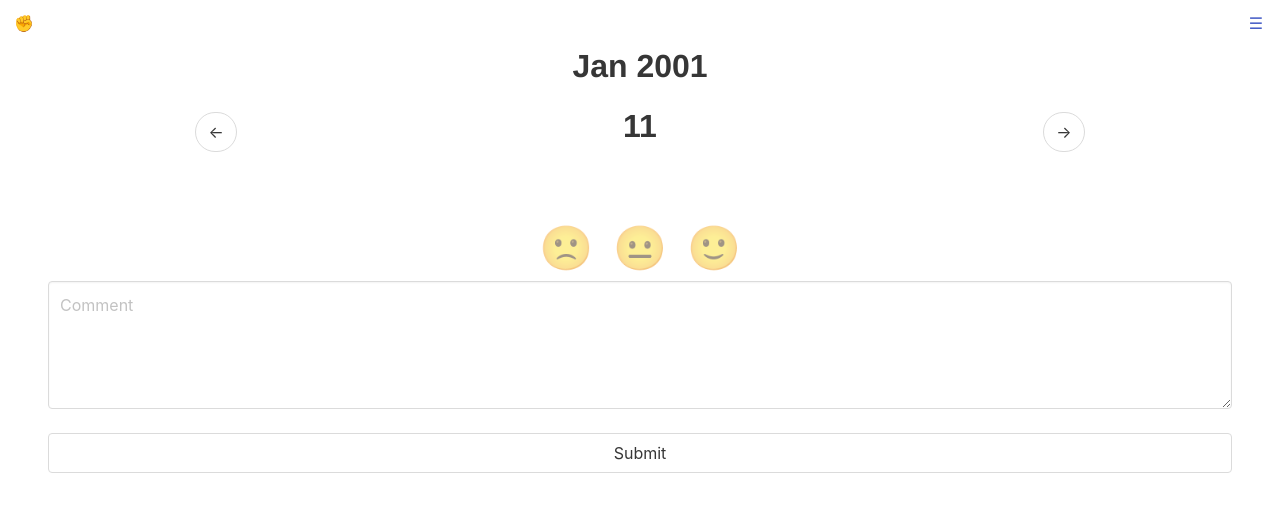
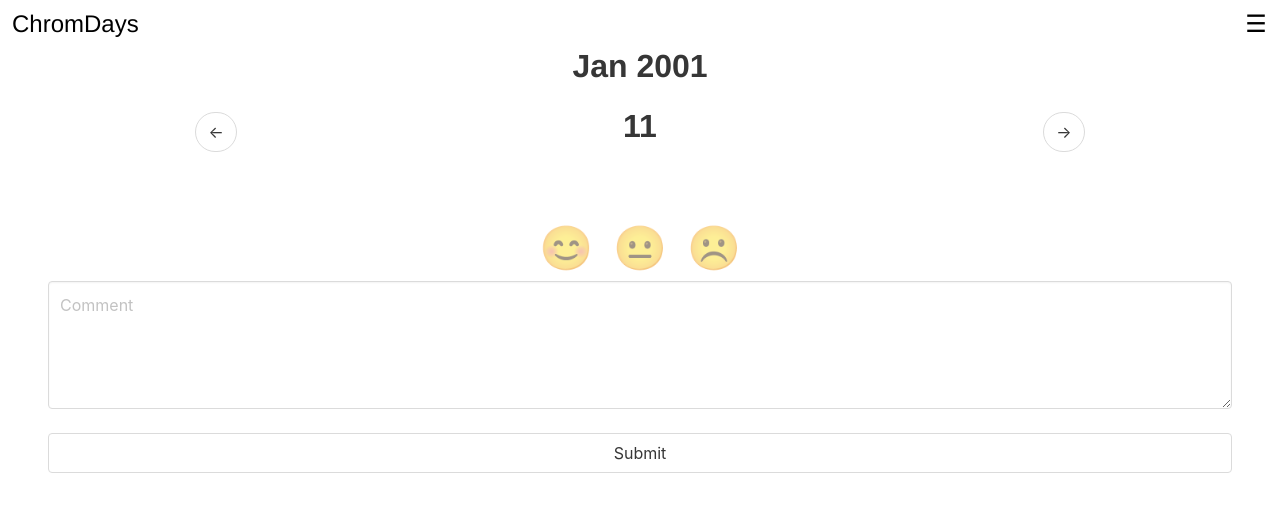
Before and after one commit to arthurchumak/puncher, a Vue app: page /goal/1/1/1/1 in a window 1280 px wide. Shown: the top 512 px of the page. Built offline with nearby package versions, Linux system fonts and the light colour scheme; no server answers; the database is empty; sample sign-in values are in the browser's storage; what vuefire would draw is missing.

Commit message:
update ui and microsoft fixes

```diff
--- a/src/views/Day.vue
+++ b/src/views/Day.vue
@@ -36,7 +36,7 @@ export default {
     return {
       rates: [
         {
-          name: "🙁",
+          name: "😊",
           value: -1
         },
         {
@@ -44,7 +44,7 @@ export default {
           value: 0
         },
         {
-          name: "🙂",
+          name: "☹️",
           value: 1
         }
       ],
--- a/src/views/Goals.vue
+++ b/src/views/Goals.vue
@@ -1,12 +1,8 @@
 <template>
   <div>
-    <section class="goal dark" v-for="(goal, id) of goals" :key="id">
-      <div @mousedown="$router.push({name: 'goal', params: {id}})">{{goal.title}}</div>
-    </section>
+    <a class="goal dark" v-for="(goal, id) of goals" :key="id" @mousedown="$router.push({name: 'goal', params: {id}})">{{goal.title}}</a>
 
-    <section class="goal">
-      <div @mousedown="$router.push({name: 'newgoal'})">+</div>
-    </section>
+    <a class="goal" @mousedown="$router.push({name: 'newgoal'})">+</a>
   </div>
 </template>
 
@@ -43,8 +39,13 @@ export default {
   font-size: 2em;
   font-weight: bold;
 }
+
 .dark {
   background: #2d2d2d;
+  color: white;
+}
+.dark:hover {
+  background: black;
   color: white;
 }
 .border {
--- a/src/views/Layout.vue
+++ b/src/views/Layout.vue
@@ -1,9 +1,11 @@
 <template>
   <div v-if="$store.state.auth.user">
     <div id="navbar">
-      <a @mousedown="$router.push('/')">
-        <span class="icon is-large">✊</span>
-      </a>
+      <div class="item">
+        <a @mousedown="$router.push('/')">
+          ChromDays
+        </a>
+      </div>
 
       <div>
         <a @mousedown="$router.push({name: 'profile'})">
@@ -18,8 +20,15 @@
 
 <style scoped>
 #navbar {
+  font-size: 1.5em;
   display: flex;
   justify-content: space-between;
   align-items: center;
 }
+#navbar a {
+  color: black;
+}
+.item {
+  padding: 0px 0.5em;
+}
 </style>
--- a/src/views/Month.vue
+++ b/src/views/Month.vue
@@ -111,11 +111,11 @@ export default {
 #month {
   display: flex;
   flex-wrap: wrap;
-  margin: 0px 1vw;
+  margin: 0px 1%;
 }
 .day {
-  width: 10vw;
-  margin: 2vw;
+  width: 10%;
+  margin: 2%;
 }
 .today {
   font-weight: bold;
```
